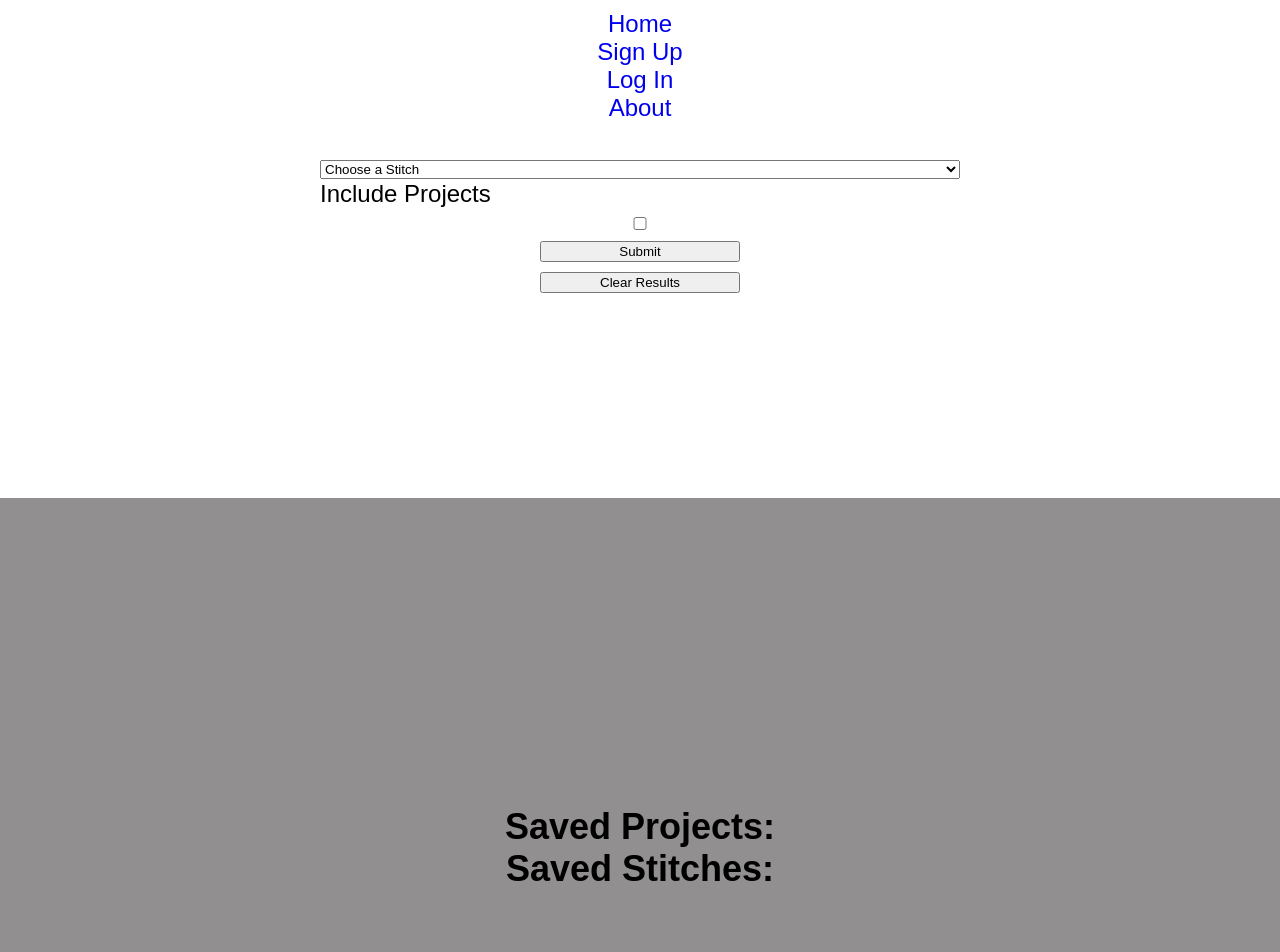
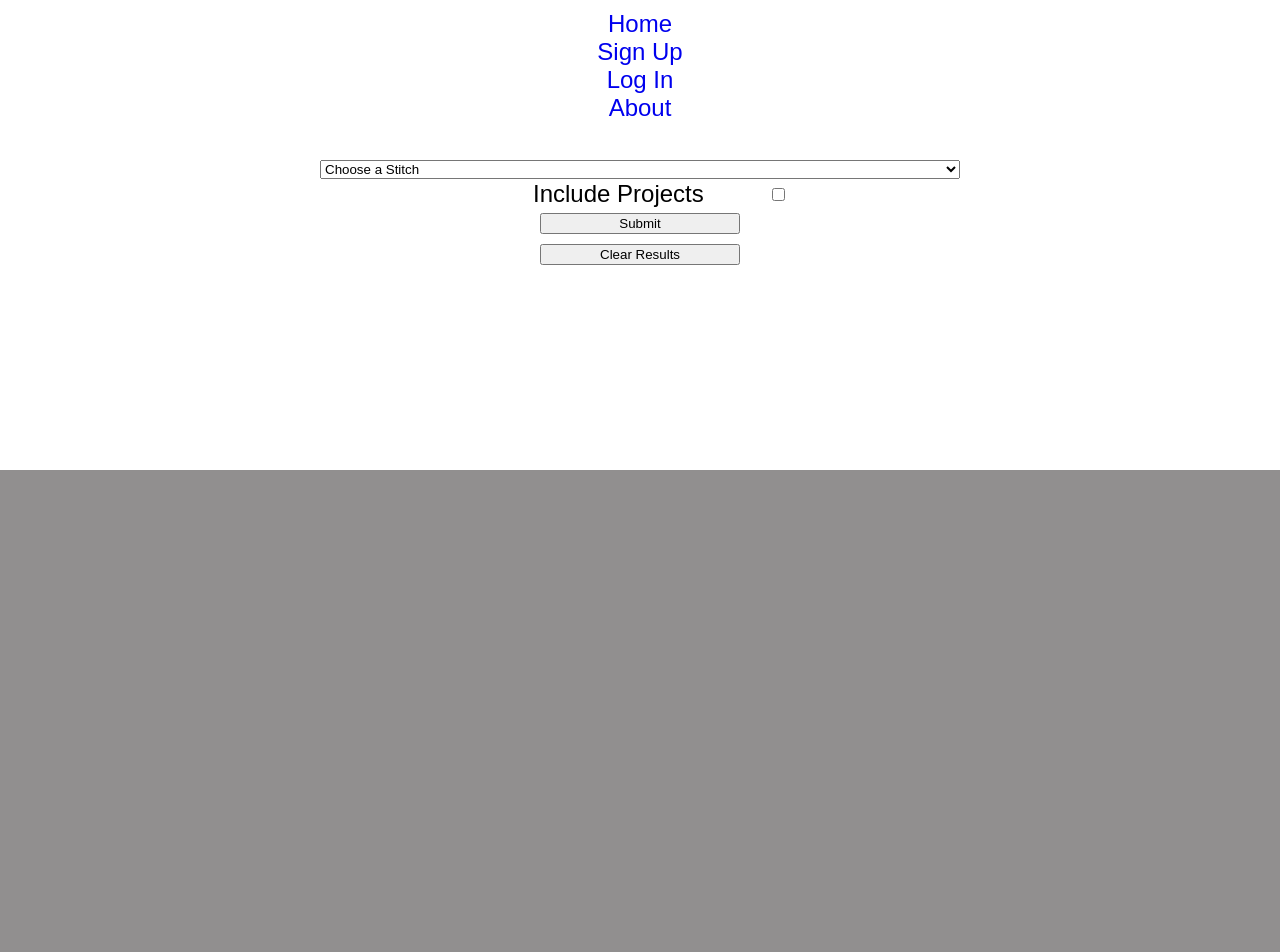
Before and after one commit to neelyab/embroidery-helper, a React (Create React App) app: page / in a window 1280 px wide. Shown: the top 952 px of the page. Built offline with nearby package versions, Linux system fonts and the light colour scheme.

Commit message:
added css styling to saved sections

```diff
--- a/src/About/about.css
+++ b/src/About/about.css
@@ -5,6 +5,7 @@
     display: flex;
     justify-content: center;
     align-items: center;
+    margin-bottom: 10px;
   }
   section:nth-child(even) {
     background: darkgrey;
--- a/src/EmbroideryHelper/embroidery-helper.css
+++ b/src/EmbroideryHelper/embroidery-helper.css
@@ -3,4 +3,5 @@
     justify-content: center;
     flex-direction: column;
     width:100%;
+    text-align: center;
   }
--- a/src/ProjectResults/project-results.js
+++ b/src/ProjectResults/project-results.js
@@ -8,7 +8,8 @@ class ProjectResults extends Component {
             projectResults = projects.map((project, i)=>{
                 return(
                     <li key={i}>
-                    <span className="project-name">Project: <a href={project.url}target="_blank" rel="noopener noreferrer">{project.name}</a></span>
+                    <p className="project-name">Project: </p>
+                    <a href={project.url}target="_blank" rel="noopener noreferrer">{project.name}</a>
                     <img src={project.imageUrl} alt={project.name}/>
                     <button type="button" onClick={() => this.props.saveProject(project.id)}>Save</button>
                     </li>
--- a/src/Saved/saved.css
+++ b/src/Saved/saved.css
@@ -1,10 +1,22 @@
 .saved {
     width: 100%;
     display: flex;
-    justify-content: center;
     align-items: flex-start;
     flex-direction: column;
     background: #918F8F;
-    min-height: 700px;
+    height: 600px;
+    overflow-y: auto;
+    overflow-x: hidden;
     text-align: center;
   }
+  .saved-stitch, .saved-project {
+    display: flex;
+    justify-content: center;
+    flex-direction: column;
+    align-items: center;
+    text-align: center;
+    max-width: 500px;
+    border: black solid 1px;
+    padding: 10px 20px;
+    margin: 10px auto;
+  }
--- a/src/SavedProjects/saved-projects.css
+++ b/src/SavedProjects/saved-projects.css
@@ -7,11 +7,10 @@
     padding: 0;
 }
 
-.saved-project {
-    max-width: 500px;
-    width: 80%;
-    border: 1px solid black;
-}
 .saved-project button {
     margin-top: 5px;
 }
+.saved-project a {
+    margin-bottom: 10px;
+    color: black;
+}
--- a/src/SavedProjects/saved-projects.js
+++ b/src/SavedProjects/saved-projects.js
@@ -1,5 +1,6 @@
 import React, {Component} from 'react'
 import './saved-projects.css'
+import StitchesResults from '../StitchesResults/stitches-results';
 
 class SavedProjects extends Component {
     render() {
@@ -10,6 +11,7 @@ class SavedProjects extends Component {
             return(
             <li key={project.id} className="saved-project">
                 <a href={project.url} target="_blank" rel= "noopener noreferrer">{project.name}</a>
+                <img src={project.imageUrl} alt={project.name}/>
                 <button type="button">Delete</button>
             </li>)
         }
@@ -18,7 +20,7 @@ class SavedProjects extends Component {
     }
         return(
         <div>
-            <h2>Saved Projects:</h2>
+            {projects.length > 0 && <h2>Saved Projects:</h2>}
             <ul className="saved-project-list">{projects && savedProjects}</ul>
         </div>
         )
--- a/src/SavedStitches/saved-stitches.css
+++ b/src/SavedStitches/saved-stitches.css
@@ -0,0 +1,4 @@
+.saved-stitches-list {
+    list-style: none;
+    padding: 0;
+}
--- a/src/SavedStitches/saved-stitches.js
+++ b/src/SavedStitches/saved-stitches.js
@@ -1,4 +1,5 @@
 import React, {Component} from 'react'
+import './saved-stitches.css'
 
 class SavedStitches extends Component {
     render(){
@@ -7,17 +8,20 @@ class SavedStitches extends Component {
         if(stitches) {
             savedStitches = stitches.map(stitch=>{
             return(
-            <li key={stitch.id}>
+            <li key={stitch.id} className="saved-stitch">
                 <span className="stitch-name">{stitch.name}</span>
-                <img src={stitch.imageUrl} alt={stitch.name}/>
+                <img className = "stitch-image" src={stitch.imageUrl} alt={stitch.name}/>
+                <p>{stitch.description}</p>
+                <button>Delete</button>
             </li>
             )
         })
         } else {
         savedStitches = null
         }
-        return(<div>
-            <h2>Saved Stitches:</h2>
+        return(
+        <div>
+            {stitches.length > 0 && <h2>Saved Stitches:</h2>}
             <ul className="saved-stitches-list">{stitches && savedStitches}</ul>
         </div>)
     }
--- a/src/SearchBar/search-bar.css
+++ b/src/SearchBar/search-bar.css
@@ -4,8 +4,19 @@
     width: 50%;
     margin: 0 auto;
 }
-.filters label, .filters input {
+.filters>input {
     display: inline-block;
+    width: 50px;
+}
+.filters label {
+    display: inline;
+}
+.filters {
+    display: flex;
+    justify-content: space-around;
+    align-items: center;
+    margin: 0 auto;
+    width: 50%;
 }
 button {
     margin: 5px auto;
```
